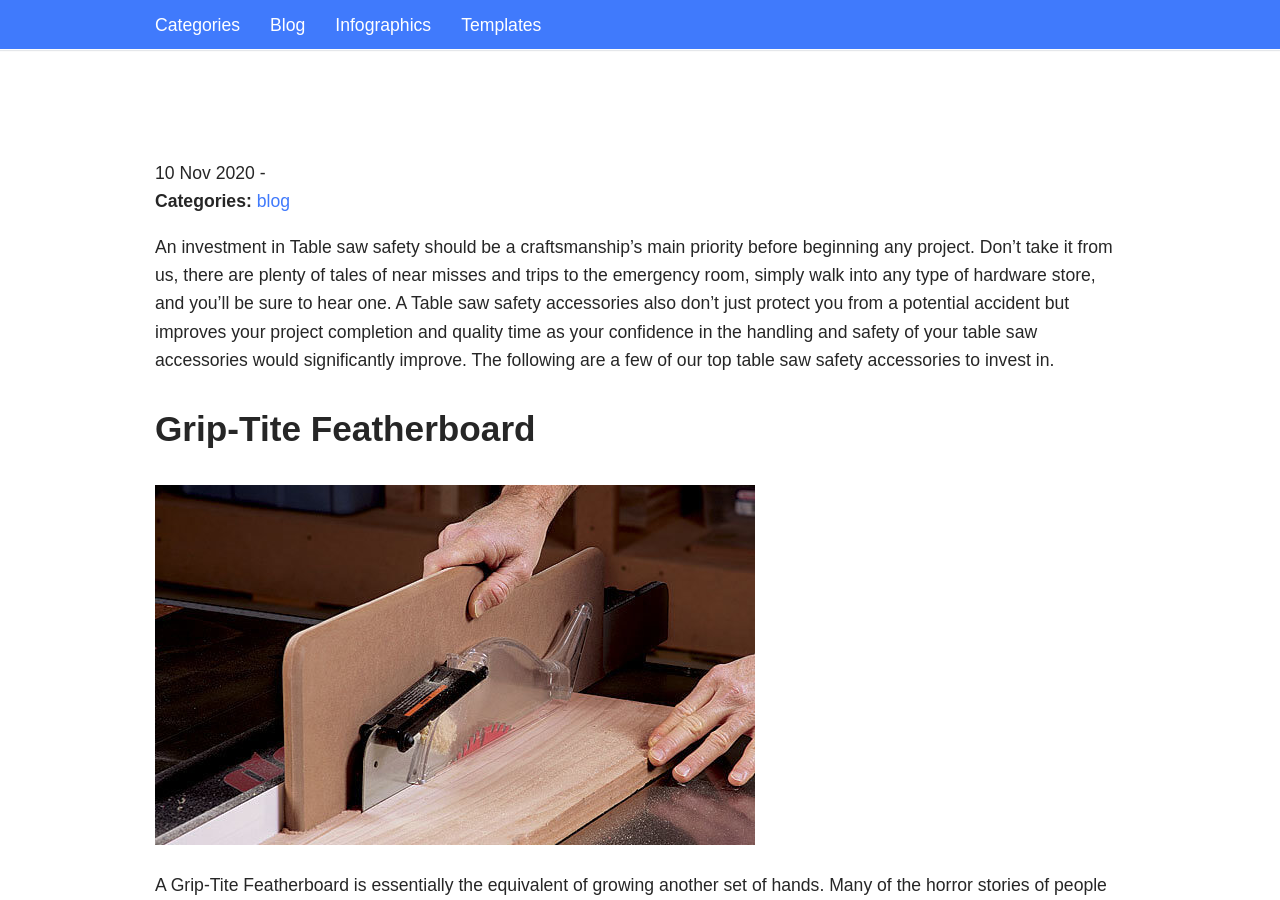
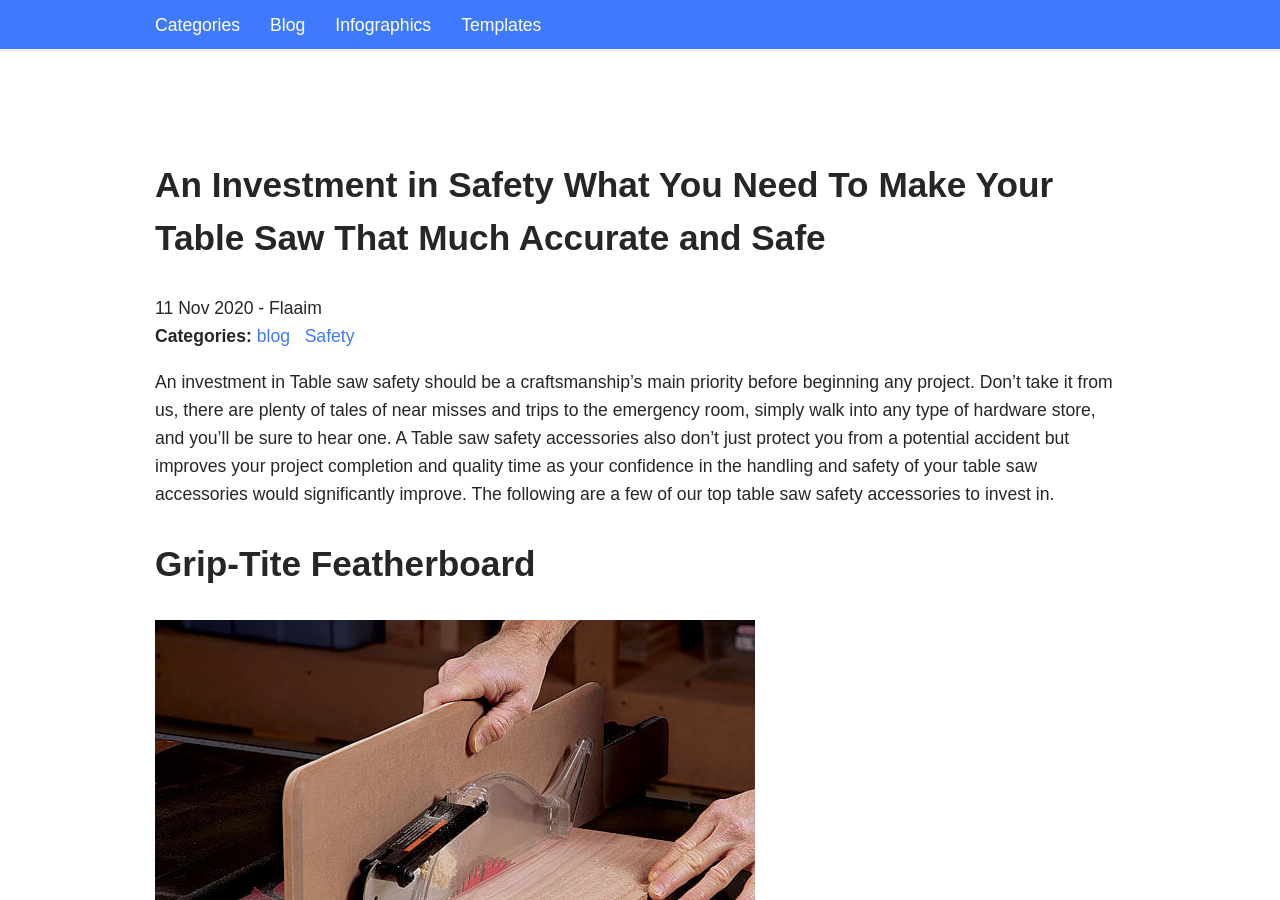
Before and after one commit to Flaaim/safe, a Jekyll site: the page built from blog/_posts/2020-11-11-An Investment in Safety: What You Need To Make Your Table Saw That Much Accurate and Safe.md, in a window 1280 px wide and 900 px high. Built offline with Jekyll 4.4.1, drawn with Linux system fonts in a browser that asks for light colours; nearby versions of some CDN libraries; some web fonts are replaced; our own code applies the rules of GitHub Pages for plain Markdown files.

Commit message:
Update 2020-11-11-An Investment in Safety: What You Need To Make Your Table Saw That Much Accurate and Safe.md

```diff
--- a/blog/_posts/2020-11-11-An Investment in Safety: What You Need To Make Your Table Saw That Much Accurate and Safe.md
+++ b/blog/_posts/2020-11-11-An Investment in Safety: What You Need To Make Your Table Saw That Much Accurate and Safe.md
@@ -1,6 +1,6 @@
 ---
 layout: post
-title: An Investment in Safety: What You Need To Make Your Table Saw That Much Accurate and Safe
+title: An Investment in Safety What You Need To Make Your Table Saw That Much Accurate and Safe
 description: An investment in Table saw safety should be a craftsmanship's main priority before beginning any project. Don't take it from us, there are plenty of tales of near misses and trips to the emergency room, simply walk into any type of hardware store, and you'll be sure to hear one.
 author: Flaaim
 post_image: 011233030_tablesaw-safety-main.jpg
```
